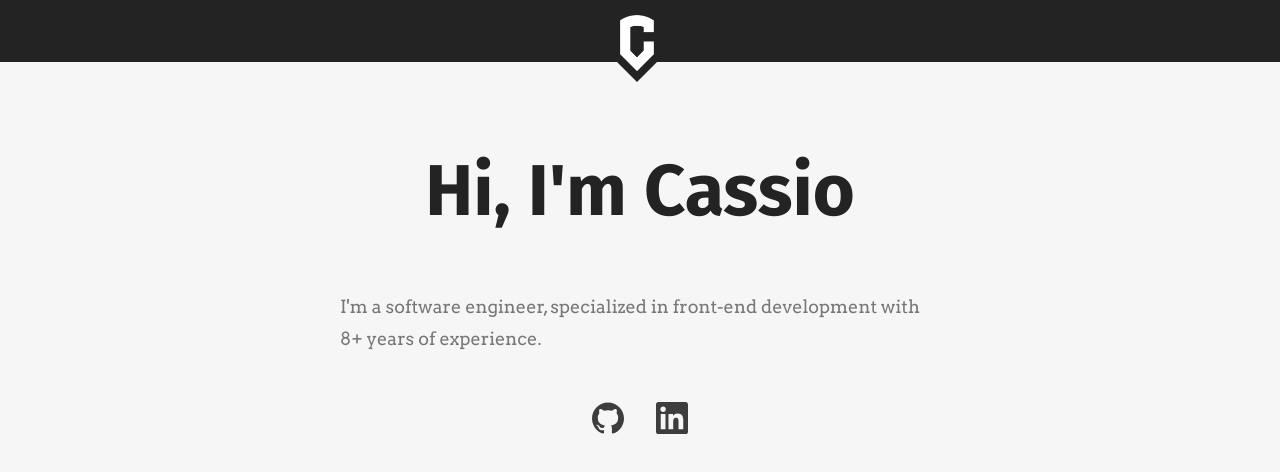
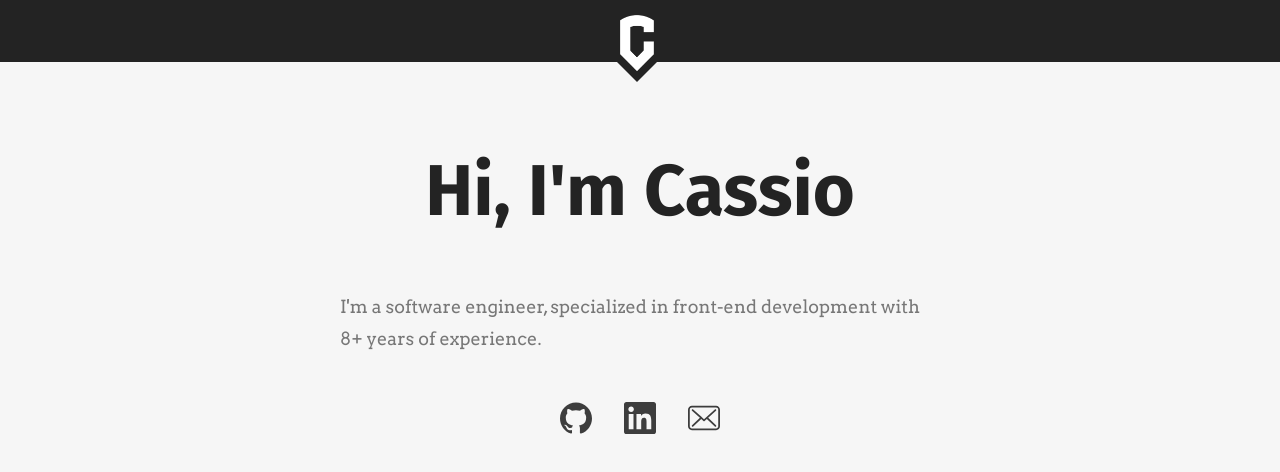
Before and after one commit to cassiocardoso/cassiocardoso.me, a Gatsby site: page / in a window 1280 px wide. Built offline with nearby package versions, Linux system fonts and the light colour scheme; Gatsby itself is replaced by a stand-in of ours; some packages are replaced by stand-ins of ours.

Commit message:
✨ Add e-mail icon

```diff
--- a/src/components/SocialIcons.js
+++ b/src/components/SocialIcons.js
@@ -2,6 +2,7 @@ import React from 'react';
 import styled from 'react-emotion';
 
 import Image from './Image';
+import email from '../assets/email.svg';
 import github from '../assets/github.svg';
 import linkedin from '../assets/linkedin.svg';
 
@@ -23,6 +24,9 @@ const SocialIcons = () => (
     >
       <Image src={linkedin} />
     </a>
+    <a href="mailto:caugusto.cardoso@gmail.com">
+      <Image src={email} />
+    </a>
   </SocialIconsWrapper>
 );
 
```
Also changed, not shown: src/assets/email.svg (added).
